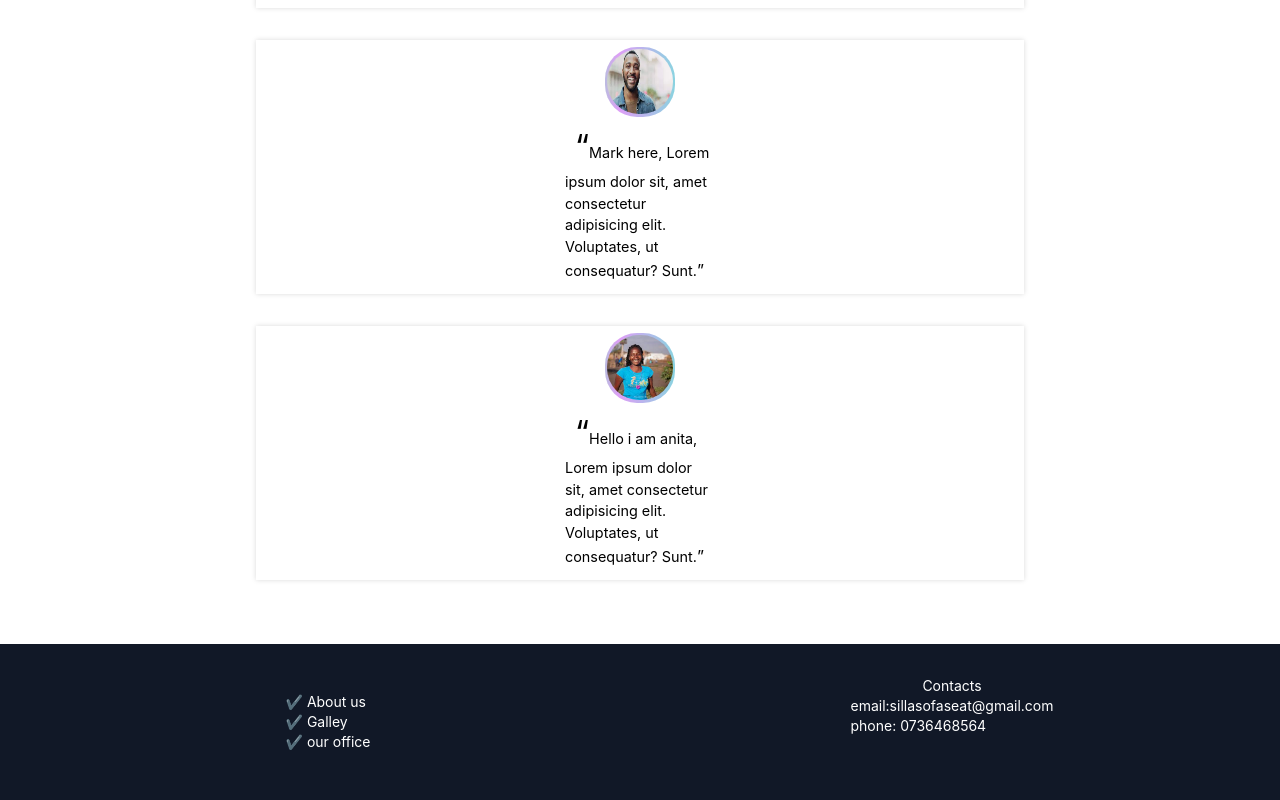
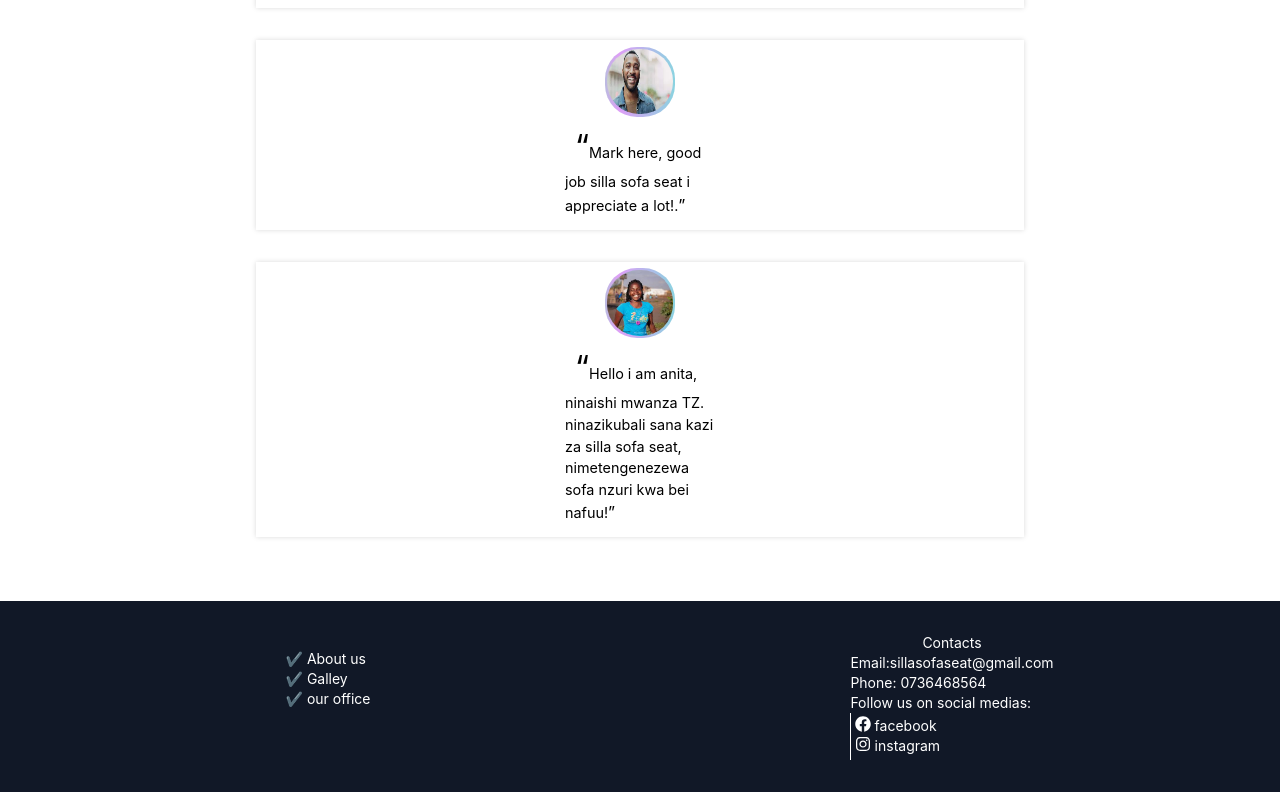
Before and after one commit to Amosi-04-sanga/silla_sofa_seat, a Next.js app: page / in a window 1280 px wide. Shown: the part 2260-3060 px from the top of the page. Built offline with nearby package versions, Linux system fonts and the light colour scheme; no server answers.

Commit message:
social medias links added

```diff
--- a/components/product_card.jsx
+++ b/components/product_card.jsx
@@ -7,7 +7,7 @@ const product_card = ({ sofa }) => {
 
   return (
     <>
-      <Link href="/sofa-item" >
+      <Link href="#" >
 
         <div className={styles.imageContainer} >
           <img className='w-full' src={sofa.frontImage.fields.file.url} alt={sofa.title} />
--- a/pages/index.jsx
+++ b/pages/index.jsx
@@ -138,7 +138,7 @@ export default function Home() {
               <div className={styles.imageWrapper}>
                 <img className='w-full h-full' src="/images/image2.png" alt="" />
               </div>
-              <p className={styles.clientText} >Hello i am amos, Lorem ipsum dolor sit, amet consectetur adipisicing elit. Voluptates, ut consequatur? Sunt.</p>
+              <p className={styles.clientText} >Hello i am amos, from mbeya green city. silla sofa seat are so good on what they do. I like their works</p>
             </div>
           </div>
           <div className="my-8">
@@ -146,7 +146,7 @@ export default function Home() {
               <div className={styles.imageWrapper}>
                 <img className='w-full h-full' src="/images/mark.jpeg" alt="" />
               </div>
-              <p className={styles.clientText} >Mark here, Lorem ipsum dolor sit, amet consectetur adipisicing elit. Voluptates, ut consequatur? Sunt.</p>
+              <p className={styles.clientText} >Mark here, good job silla sofa seat i appreciate a lot!.</p>
             </div>
           </div>
           <div className="my-8">
@@ -154,22 +154,41 @@ export default function Home() {
               <div className={styles.imageWrapper}>
                 <img className='w-full h-full' src="/images/girl.jpeg" alt="anita" />
               </div>
-              <p className={styles.clientText} >Hello i am anita, Lorem ipsum dolor sit, amet consectetur adipisicing elit. Voluptates, ut consequatur? Sunt.</p>
+              <p className={styles.clientText} >Hello i am anita, ninaishi mwanza TZ. ninazikubali sana kazi za silla sofa seat, nimetengenezewa sofa nzuri kwa bei nafuu!</p>
             </div>
           </div>
         </div>
       </main>
       <footer className='text-sm py-8 px-4 bg-gray-900 text-white grid grid-cols-1 md:grid-cols-2' >
         <ul className='mx-auto my-4' >
-          <li>✔️ About us</li>
-          <li>✔️ Galley</li>
-          <li>✔️ our office</li>
+          <li style={{ lineBreak: "none" }} >✔️ About us</li>
+          <li style={{ lineBreak: "none" }} >✔️ Galley</li>
+          <li style={{ lineBreak: "none" }} >✔️ our office</li>
 
         </ul>
-        <div className='mx-auto' >
+        <div className='mx-auto my-8 md:my-0' >
           <h2 className='text-center' >Contacts</h2>
-          <p>email:sillasofaseat@gmail.com</p>
-          <p>phone: 0736468564</p>
+          <p>Email:sillasofaseat@gmail.com</p>
+          <p>Phone: 0736468564</p>
+          <p>Follow us on social medias:</p>
+          <div className={styles.borderleft} >
+            <span className='cursor-pointer' >
+              <Link href="https://www.facebook.com/profile.php?id=100083055919121" >
+                <div className='flex' >
+                <svg className='w-4 h-4 fill-white mr-1' xmlns="http://www.w3.org/2000/svg" viewBox="0 0 512 512"><path d="M504 256C504 119 393 8 256 8S8 119 8 256c0 123.78 90.69 226.38 209.25 245V327.69h-63V256h63v-54.64c0-62.15 37-96.48 93.67-96.48 27.14 0 55.52 4.84 55.52 4.84v61h-31.28c-30.8 0-40.41 19.12-40.41 38.73V256h68.78l-11 71.69h-57.78V501C413.31 482.38 504 379.78 504 256z"/></svg>
+                  facebook
+                </div>
+              </Link>
+            </span>
+            <span className='cursor-pointer' >
+              <Link href="#" >
+                <div className='flex' >
+                  <svg className='w-4 h-4 fill-white mr-1' xmlns="http://www.w3.org/2000/svg" viewBox="0 0 448 512"><path d="M224.1 141c-63.6 0-114.9 51.3-114.9 114.9s51.3 114.9 114.9 114.9S339 319.5 339 255.9 287.7 141 224.1 141zm0 189.6c-41.1 0-74.7-33.5-74.7-74.7s33.5-74.7 74.7-74.7 74.7 33.5 74.7 74.7-33.6 74.7-74.7 74.7zm146.4-194.3c0 14.9-12 26.8-26.8 26.8-14.9 0-26.8-12-26.8-26.8s12-26.8 26.8-26.8 26.8 12 26.8 26.8zm76.1 27.2c-1.7-35.9-9.9-67.7-36.2-93.9-26.2-26.2-58-34.4-93.9-36.2-37-2.1-147.9-2.1-184.9 0-35.8 1.7-67.6 9.9-93.9 36.1s-34.4 58-36.2 93.9c-2.1 37-2.1 147.9 0 184.9 1.7 35.9 9.9 67.7 36.2 93.9s58 34.4 93.9 36.2c37 2.1 147.9 2.1 184.9 0 35.9-1.7 67.7-9.9 93.9-36.2 26.2-26.2 34.4-58 36.2-93.9 2.1-37 2.1-147.8 0-184.8zM398.8 388c-7.8 19.6-22.9 34.7-42.6 42.6-29.5 11.7-99.5 9-132.1 9s-102.7 2.6-132.1-9c-19.6-7.8-34.7-22.9-42.6-42.6-11.7-29.5-9-99.5-9-132.1s-2.6-102.7 9-132.1c7.8-19.6 22.9-34.7 42.6-42.6 29.5-11.7 99.5-9 132.1-9s102.7-2.6 132.1 9c19.6 7.8 34.7 22.9 42.6 42.6 11.7 29.5 9 99.5 9 132.1s2.7 102.7-9 132.1z" /></svg>
+                  instagram
+                </div>
+              </Link>
+            </span>
+          </div>
         </div>
       </footer>
     </>
--- a/styles/Product.module.css
+++ b/styles/Product.module.css
@@ -53,7 +53,7 @@
     margin: 4rem auto;
 }
 
-@media screen and ( max-width: 400px) {
+@media screen and ( max-width: 500px) {
     .services {
         width: 90%;
     }
@@ -101,3 +101,8 @@
     content: close-quote;
     font-size: 1rem;
 }
+
+.borderleft {
+    border-left: 1px solid white;
+    padding: .2rem;
+}
```
